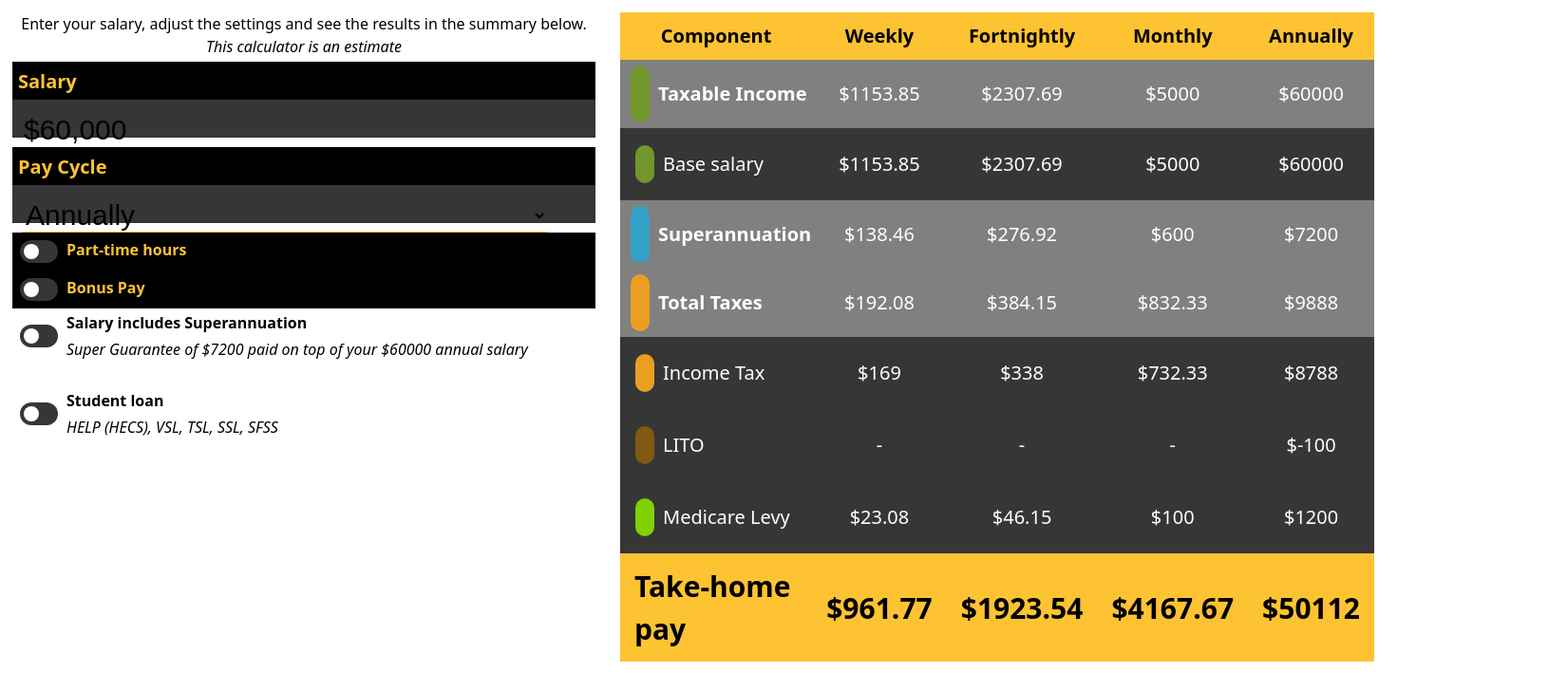
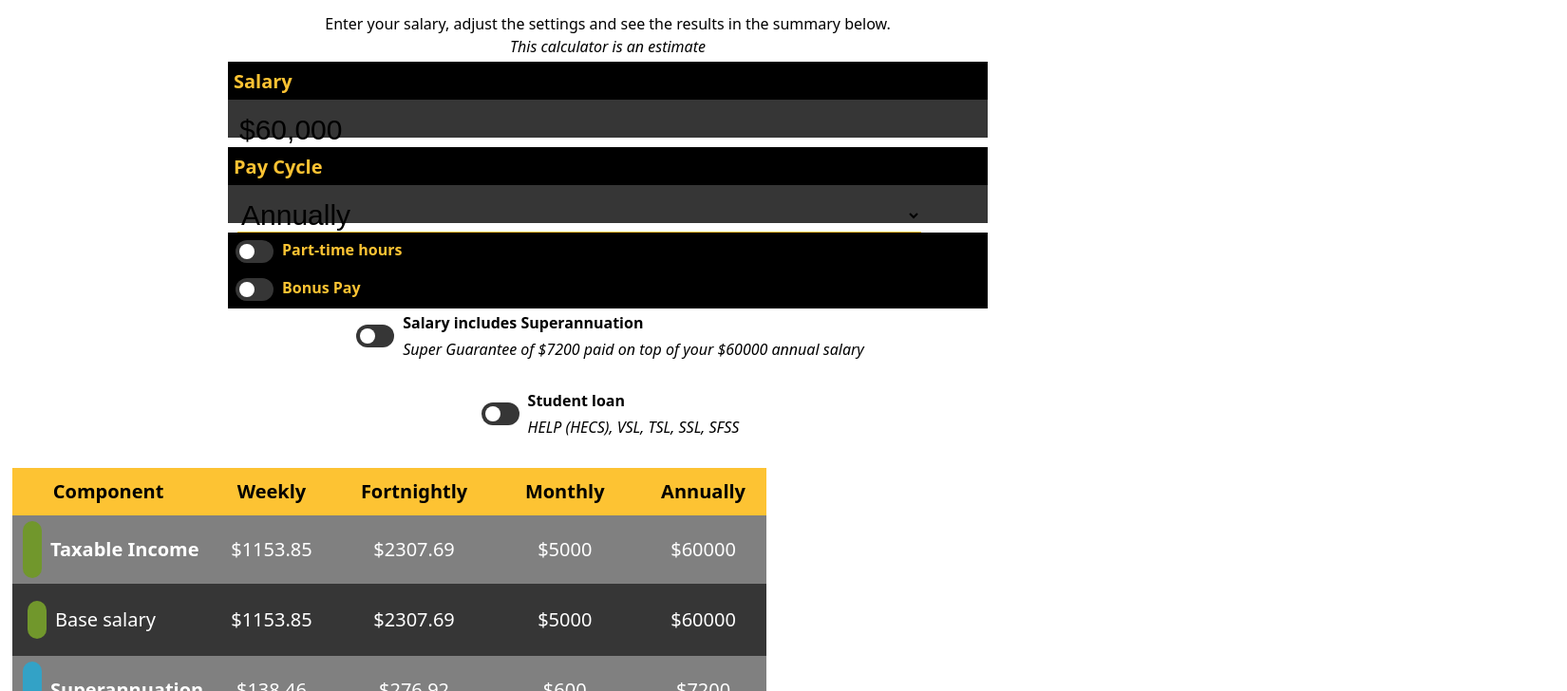
Before and after one commit to spikyMalkallam/pay-calculator, a React (Vite) app: page / in a window 1280 px wide. Shown: the top 728 px of the page at 95% size, 1650 px wide, since content can reach past the window. Built offline with nearby package versions, Linux system fonts and the light colour scheme.

Commit message:
Removed bars

```diff
--- a/src/App.css
+++ b/src/App.css
@@ -35,7 +35,7 @@ body {
   /* background-color: rgb(255, 255, 255); */
   /* color: rgb(0, 0, 0); */
   text-align: center;
-  /* overflow: hidden; */
+  overflow: hidden;
 }
 
 /* td {
@@ -44,6 +44,7 @@ body {
 .global-div {
   display: flex;
   flex-wrap: wrap;
+  flex-direction: row;
   /* Allows summary to move below income on mobile */
   gap: 20px;
   width: 100%;
@@ -51,6 +52,12 @@ body {
   /* Optional: keeps it from getting too wide on ultrawide monitors */
   margin: 0 auto;
   padding: 10px;
+}
+
+@media (max-width: 1410px) {
+  .global-div {
+    flex-direction: column;
+  }
 }
 
 #income-div,
@@ -90,6 +97,7 @@ button:focus {
 .big-table-cell {
   display: flex;
   flex-direction: column;
+  align-items: center;
 }
 
 #resetButton {
--- a/src/App.tsx
+++ b/src/App.tsx
@@ -550,7 +550,7 @@ function App() {
           <table id='summary-table'>
             <tbody>
               <tr>
-                <td colSpan={2}>
+                <td className='big-table-cell' colSpan={2}>
                   <IncomeTable
                     label=''
                     items={{
--- a/src/dropdown.css
+++ b/src/dropdown.css
@@ -102,6 +102,7 @@ select>option {
     align-items: center;
     color: var(--hive-yellow);
     width: 100%;
+    max-width: 800px;
 }
 
 .dropdown-button {
--- a/src/forms.css
+++ b/src/forms.css
@@ -21,6 +21,7 @@
     width: 100%;
     height: 10vh;
     margin-bottom: 10px;
+    max-width: 800px;
 }
 
 .large-dark-form-box p {
```
